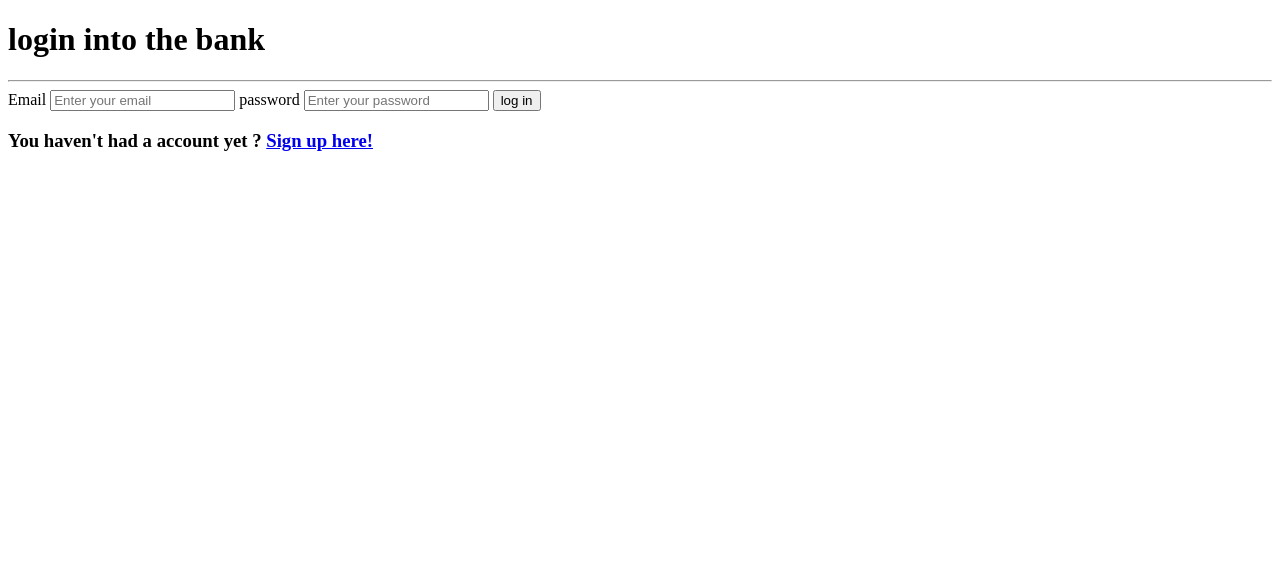
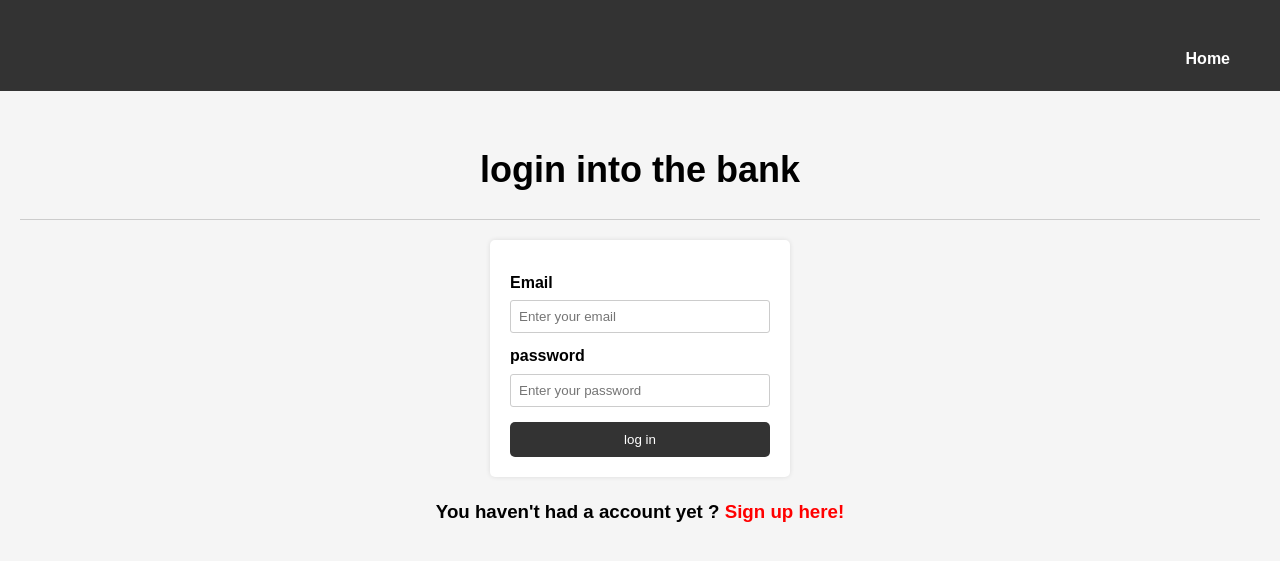
Before and after one commit to tonn1147/onlineBanking, a Django app: page /login/ in a window 1280 px wide. Shown: the top 561 px of the page. Run offline with Django 4.2, Linux system fonts and the light colour scheme.

Commit message:
fix all, version 1.0.0

```diff
--- a/onlineBanking/main/forms.py
+++ b/onlineBanking/main/forms.py
@@ -44,7 +44,7 @@ class CustomUserChangeForm(UserChangeForm):
         }
 
 class TransactionForm(forms.Form):
-    from_account = forms.CharField(max_length=12,required=True,disabled=True)
+    from_account = forms.CharField(max_length=12,required=True)
     to_account = forms.CharField(max_length=12,required=True)
     money_transfer = forms.DecimalField(max_digits=10,decimal_places=3,required=True)
     detail = forms.CharField(max_length=255,empty_value="transfer money")
--- a/onlineBanking/main/models.py
+++ b/onlineBanking/main/models.py
@@ -5,7 +5,9 @@ from django.db.models import Avg,Count
 from django.utils.text import slugify
 from phonenumber_field.modelfields import PhoneNumberField
 from django.utils import timezone
+from django.core.validators import MinValueValidator
 from django.contrib.auth.models import Permission,Group
+from decimal import Decimal
 
 from main.validators import validate_email
 # Create your models here.
@@ -32,7 +34,7 @@ class Account(models.Model):
     account_id = models.CharField(primary_key=True,max_length=12,unique=True,editable=False,blank=True)
     user_id = models.ForeignKey(CustomUser,on_delete=models.CASCADE)
     slug = models.SlugField(unique=True,max_length=50,blank=True,editable=False)
-    current_balance = models.DecimalField(max_digits=13,decimal_places=3,default=0)
+    current_balance = models.DecimalField(max_digits=13,decimal_places=3,default=0,validators=[MinValueValidator(Decimal('0.01'))])
     open_date = models.DateField(auto_now=True)
 
     def save(self,*args, **kwargs):
@@ -52,7 +54,7 @@ class Account(models.Model):
         return reverse('account',kwargs={'slug': self.slug})
 
     def __str__(self) -> str:
-        return f'{self.account_id}'
+        return f'{self.account_id} - {self.user_id.email}'
 
 class Transaction(models.Model):
     from_account = models.ForeignKey(Account,on_delete=models.CASCADE,related_name="payer")
--- a/onlineBanking/main/static/css/layout.css
+++ b/onlineBanking/main/static/css/layout.css
@@ -0,0 +1,64 @@
+/* layout.css */
+
+/* Resetting default margin and padding */
+* {
+    margin: 0;
+    padding: 0;
+    box-sizing: border-box;
+}
+
+/* Body styles */
+body {
+    font-family: Arial, sans-serif;
+    line-height: 1.6;
+    background-color: #f5f5f5;
+}
+
+/* Header styles */
+header {
+    background-color: #333;
+    color: white;
+    padding: 20px 0;
+    text-align: center;
+}
+
+.logo img {
+    max-width: 150px; /* Adjust the logo width */
+}
+
+/* Main styles */
+main {
+    margin: 20px;
+}
+
+/* layout.css */
+
+/* ... (other styles remain unchanged) */
+nav {
+    margin-right: 50px;
+}
+
+nav ul {
+    list-style: none;
+    display: flex;
+    justify-content: space-between; /* Align items to the right and left */
+}
+
+nav ul li {
+    margin-left: 20px; /* Adjust spacing between items */
+}
+
+nav ul li:first-child {
+    margin-left: auto; /* Push the first item (Home) to the right */
+}
+
+nav ul li a {
+    text-decoration: none;
+    color: #fff;
+    font-weight: bold;
+    transition: color 0.3s ease;
+}
+
+nav ul li a:hover {
+    color: #ccc;
+}
--- a/onlineBanking/main/static/css/login.css
+++ b/onlineBanking/main/static/css/login.css
@@ -1,3 +1,89 @@
+/* login.css */
+
+body {
+    font-family: Arial, sans-serif;
+    background-color: #f5f5f5;
+}
+
 h1 {
-    background-color: aliceblue;
+    text-align: center;
+    margin-top: 50px;
+    font-size: 36px;
 }
+
+hr {
+    border: none;
+    border-top: 1px solid #ccc;
+    margin: 20px 0;
+}
+
+.login {
+    width: 300px;
+    margin: 0 auto;
+    padding: 20px;
+    background-color: #fff;
+    border-radius: 5px;
+    box-shadow: 0 0 5px rgba(0, 0, 0, 0.1);
+}
+
+form {
+    display: flex;
+    flex-direction: column;
+}
+
+label {
+    margin-top: 10px;
+    font-weight: bold;
+}
+
+input[type="text"],
+input[type="password"] {
+    padding: 8px;
+    margin-top: 5px;
+    border-radius: 3px;
+    border: 1px solid #ccc;
+}
+
+button[type="submit"] {
+    padding: 10px 20px;
+    margin-top: 15px;
+    background-color: #333;
+    color: white;
+    border: none;
+    border-radius: 5px;
+    cursor: pointer;
+    transition: background-color 0.3s ease;
+}
+
+button[type="submit"]:hover {
+    background-color: #555;
+}
+
+.signup {
+    text-align: center;
+    margin-top: 20px;
+}
+
+.signup a {
+    text-decoration: none;
+    color: #333;
+    font-weight: bold;
+}
+
+.messages {
+    list-style: none;
+    padding: 0;
+    margin-top: 10px;
+}
+
+.messages li {
+    margin-bottom: 5px;
+}
+
+.error {
+    color: red;
+}
+
+.success {
+    color: green;
+}
--- a/onlineBanking/main/templates/main/login.html
+++ b/onlineBanking/main/templates/main/login.html
@@ -27,7 +27,7 @@
     {% endif %}
 </div>
 <div class="signup">
-    <h3>You haven't had a account yet ? <a href="{% url 'signup' %}">Sign up here!</a> </h3>
+    <h3>You haven't had a account yet ? <a style="color: red;" href="{% url 'signup' %}">Sign up here!</a> </h3>
 </div>
 
 {% endblock %}
--- a/onlineBanking/main/urls.py
+++ b/onlineBanking/main/urls.py
@@ -6,5 +6,6 @@ urlpatterns = [
     path('login/',views.login_page,name='login'),
     path('signup/',views.signup,name='signup'),
     path('account/<slug:slug>',views.view_account,name="account"),
-    path("account/<slug:slug>/create_transaction",views.create_transaction,name="create_transaction"),
+    path("account/create_transaction/<slug:slug>/",views.create_transaction,name="create_transaction"),
+    path('logout/',views.view_logout,name="logout")
 ]
--- a/onlineBanking/main/views.py
+++ b/onlineBanking/main/views.py
@@ -12,6 +12,7 @@ from django.contrib.auth.models import Group,Permission
 from django.contrib.contenttypes.models import ContentType
 from django.contrib import messages
 from decimal import Decimal
+from django.db.models import Q
 
 from .forms import SignupForm,TransactionForm
 from .models import CustomUser,Account,Transaction
@@ -34,7 +35,7 @@ def login_page(request: HttpRequest):
                 login(request,user=user)
                 return redirect('home')
             else:
-                messages.warning(request,"incorrect email or password")
+                messages.warning(request,"user is not authenticated")
         except ValueError:
             messages.error(request,"incorrect email or password")
     return render(request,'main/login.html',context=None)
@@ -85,11 +86,10 @@ def signup(request: HttpRequest):
 def home(request : HttpRequest):
     if not request.user.is_active: return HttpResponse("waiting for activating account")
 
-    accounts = Account.objects.all()
+    accounts: QuerySet = Account.objects.filter(user_id=request.user)
     if request.method == "POST":
         if request.POST.get("create-account") == "create":
-            user_id = request.user.id
-            Account.objects.create(user_id=user_id)
+            Account.objects.create(user_id=request.user)
             return redirect(request.path_info)
 
     context = {"accounts": accounts}
@@ -102,21 +102,28 @@ def view_account(request: HttpRequest,slug: str):
     except:
         raise Http404
 
-    from_account_transaction: QuerySet = account.transaction_set.filter(from_account=slug).values_list("from_account","to_account","money_transfer","detail","date")
-    to_account_transaction: QuerySet = account.transaction_set.filter(to_account=slug).values_list("from_account","to_account","money_transfer","detail","date")
-    transactions: QuerySet = from_account_transaction.union(to_account_transaction).order_by("date")
+    from_account_transaction = Transaction.objects.filter(from_account__account_id__exact=account.account_id)
+    to_account_transaction = Transaction.objects.filter(to_account__account_id__exact=account.account_id)
 
-    context = {"account": account,"transactions": transactions}
+    # search function
+    search_request = request.GET.get('q')
+    if request.method == "GET" and search_request and request.GET.get('q') != '':
+        from_account_transaction = from_account_transaction.filter(detail__icontains=search_request)
+        to_account_transaction = to_account_transaction.filter(detail__icontains=search_request)
+
+    transactions = from_account_transaction.union(to_account_transaction)
+
+    context = {"account": account,"transactions": transactions.order_by("date")}
     return render(request,"main/account.html",context=context)
 
 @login_required(login_url='login')
-def create_transaction(request: HttpRequest,id: str):
+def create_transaction(request: HttpRequest,slug: str):
     try:
-        account: Account = Account.objects.get(slug=id)
+        account: Account = Account.objects.get(slug=slug)
     except:
         raise Http404
 
-    initial_data = {"from_account": id}
+    initial_data: dict[str,str] = {"from_account": account.account_id}
     form: TransactionForm = TransactionForm(initial=initial_data)
 
     if request.method == "POST":
@@ -129,16 +136,26 @@ def create_transaction(request: HttpRequest,id: str):
             try:
                 payer: Account = Account.objects.select_for_update().get(account_id=from_account)
                 payee: Account = Account.objects.select_for_update().get(account_id=to_account)
+                try:
+                    with transaction.atomic():
+                        payer.current_balance -= money_transfer
+                        payer.save()
 
-                with transaction.atomic():
-                    payer.current_balance -= money_transfer
-                    payer.save()
+                        payee.current_balance += money_transfer
+                        payee.save()
 
-                    payee.current_balance += money_transfer
-                    payee.save()
-                    return redirect("account",slug=id)
+                except:
+                    messages.error(request,"Fail to transfer")
+                finally:
+                    Transaction.objects.create(from_account=payer,to_account=payee,money_transfer=money_transfer,detail=detail)
+                    return redirect("account",slug=slug)
             except:
                 messages.error(request,"wrong account id!")
 
     context = {"account": account,"form": form}
-    return render(request,"main/transaction.html",context=context)
+    return render(request,"main/create_transaction.html",context=context)
+
+@login_required(login_url="login")
+def view_logout(request: HttpRequest):
+    logout(request)
+    return redirect("login")
--- a/onlineBanking/onlineBanking/settings.py
+++ b/onlineBanking/onlineBanking/settings.py
@@ -138,3 +138,5 @@ STATIC_VERSION = 1.0
 # https://docs.djangoproject.com/en/4.2/ref/settings/#default-auto-field
 
 DEFAULT_AUTO_FIELD = 'django.db.models.BigAutoField'
+
+PHONENUMBER_DEFAULT_REGION = "VN"
--- a/onlineBanking/templates/layout.html
+++ b/onlineBanking/templates/layout.html
@@ -7,14 +7,26 @@
     <meta charset="UTF-8">
     <meta name="viewport" content="width=device-width, initial-scale=1.0">
     <link rel="stylesheet" href="{% static 'css/layout.css' %}"/>
-    {% block style %}
+    {% block css %}
     {% endblock %}
     {% block script %}
     {% endblock %}
     <title>Banking app</title>
 </head>
 <body>
-    <header></header>
+    <header>
+        <div class="logo">
+            <img src="" alt="">
+        </div>
+        <nav>
+            <ul>
+                <li><a href="{% url 'home' %}">Home</a></li>
+                {% if request.user.is_authenticated %}
+                <li><a style="color: red;" href="{% url 'logout' %}">Logout</a></li>
+                {% endif %}
+            </ul>
+        </nav>
+    </header>
     <main>
         {% block content %}
         {% endblock %}
```
Also changed, not shown: onlineBanking/main/admin.py (+22 -19 lines), onlineBanking/main/static/css/account.css (+58 -0 lines), onlineBanking/main/static/css/create_transaction.css (+54 -0 lines), onlineBanking/main/static/css/home.css (+63 -2 lines), onlineBanking/main/static/css/signup.css (+65 -1 lines), onlineBanking/main/templates/main/account.html (+19 -8 lines), onlineBanking/main/templates/main/create_transaction.html (+16 -2 lines), onlineBanking/main/templates/main/home.html (+25 -1 lines), README.md, onlineBanking/db.sqlite3.
